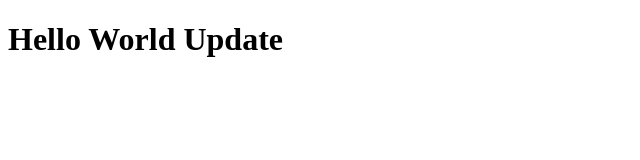
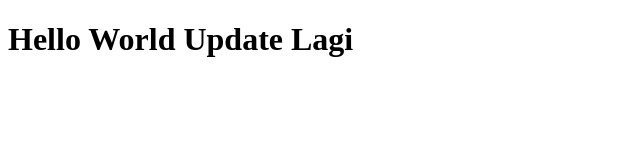
Before and after one commit to ZidanPro/TestWedding, a plain HTML site: page index.html in a window 1280 px wide. Shown: the whole page, without its empty margins (0-640 px from the left). Drawn offline with Linux system fonts and the light colour scheme.

Commit message:
Update index.html

```diff
--- a/index.html
+++ b/index.html
@@ -6,6 +6,6 @@
     <title>Testing</title>
 </head>
 <body>
-    <h1>Hello World Update</h1>
+    <h1>Hello World Update Lagi</h1>
 </body>
 </html>
```
